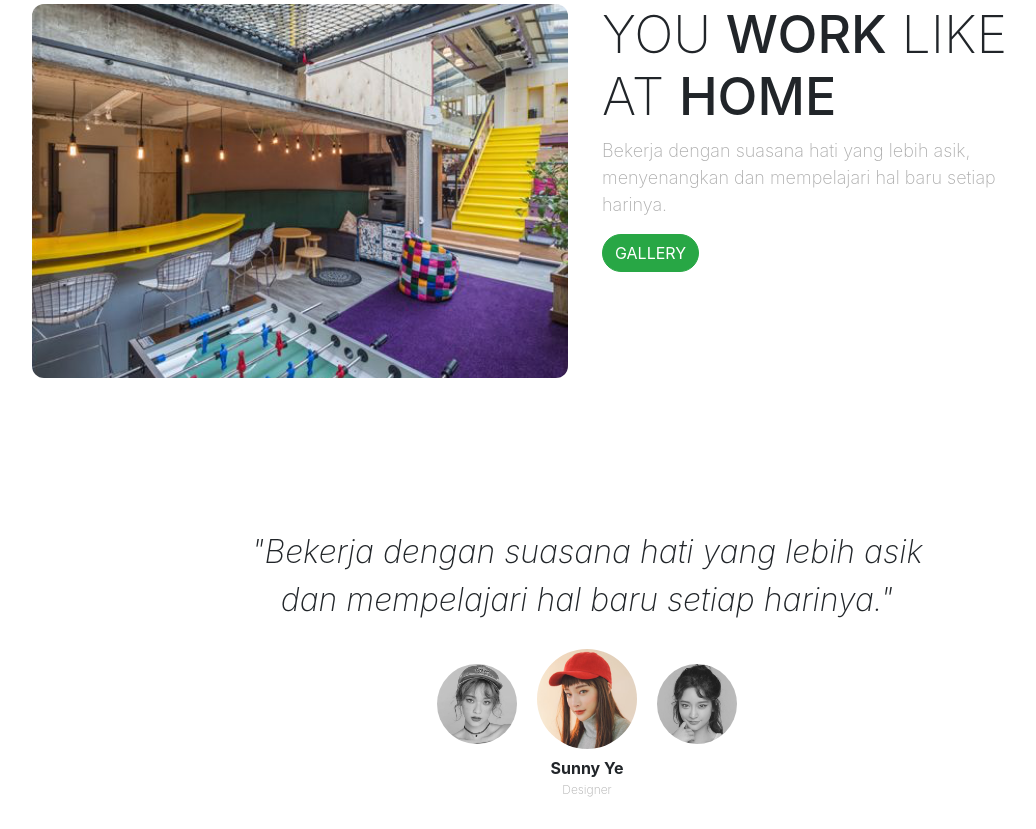
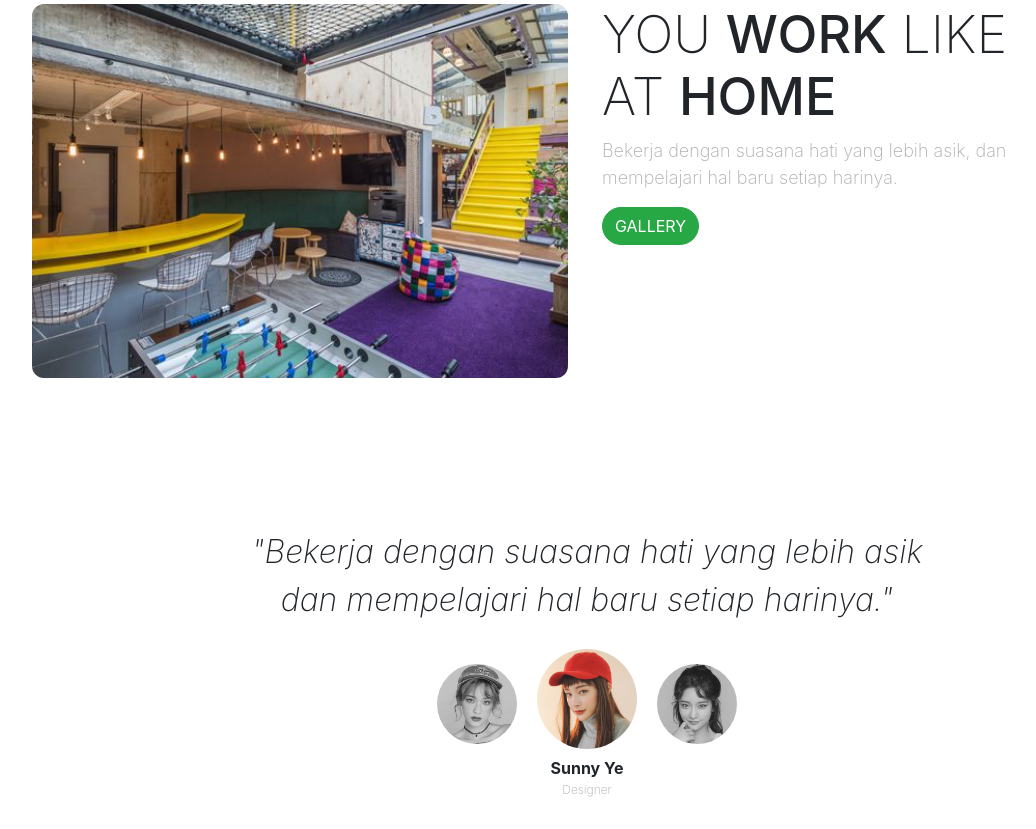
Before and after one commit to aliyyulmunifbebas/cobain-gitbase, a plain HTML site: page index.html in a window 1280 px wide. Shown: the part 834-1663 px from the top of the page, without its empty margins (53-1089 px from the left). Drawn offline with nearby package versions, Linux system fonts and the light colour scheme; a web font is replaced by a local one.

```diff
--- a/index.html
+++ b/index.html
@@ -82,7 +82,7 @@
         </div>
         <div class="col-lg-5">
           <h2>You <span>Work</span> Like at <span>Home</span></h2>
-          <p>Bekerja dengan suasana hati yang lebih asik, menyenangkan
+          <p>Bekerja dengan suasana hati yang lebih asik,
             dan mempelajari hal baru setiap harinya.</p>
           <a href="#" class="btn btn-success tombol">Gallery</a>
         </div>
```
